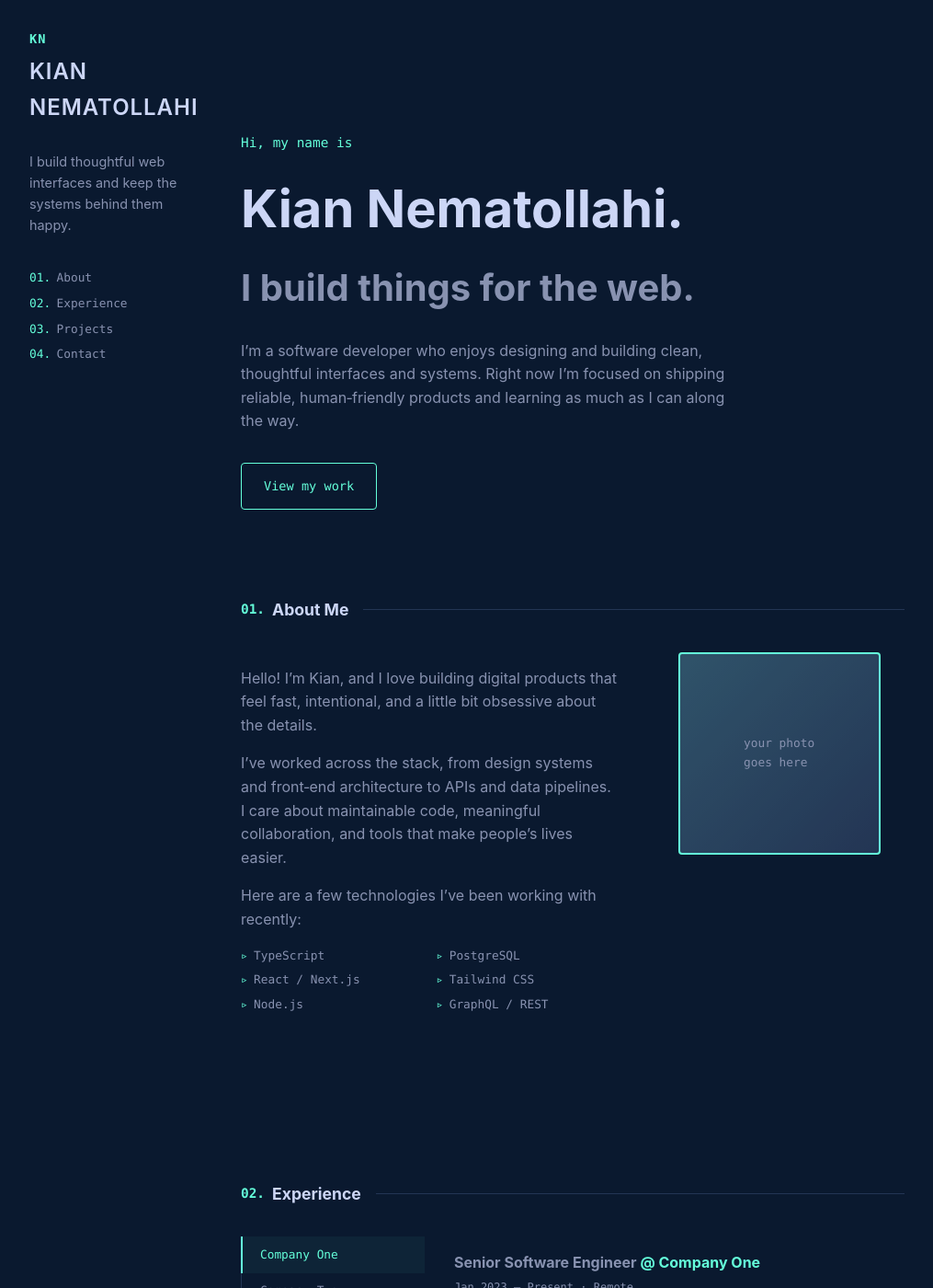
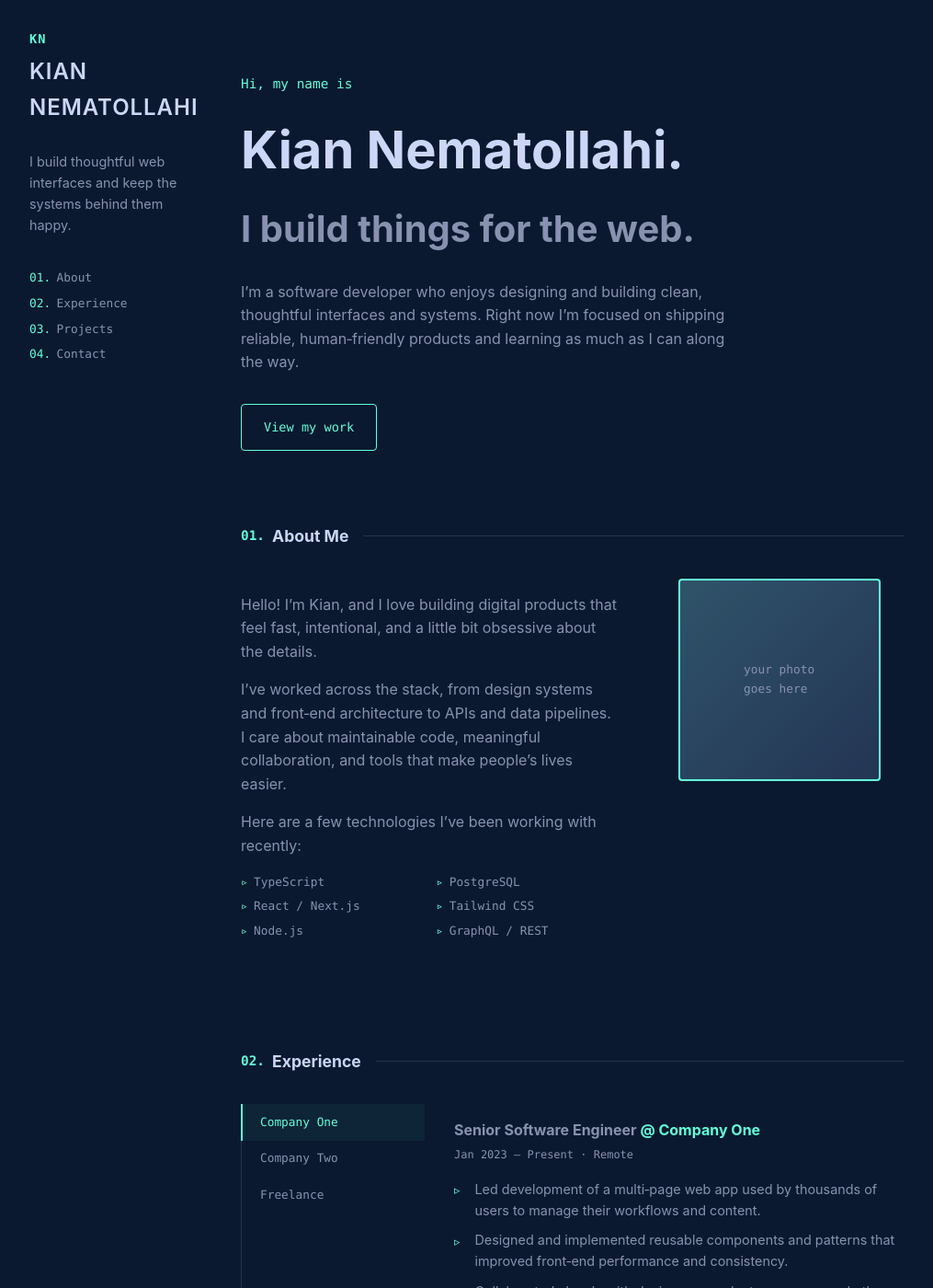
Before and after one commit to nemat777/nemat777.github.io, a Jekyll site: the page testing.html, which Jekyll copies as it is, in a window 1280 px wide and 1400 px high. Shown: the whole window at 92% size, without its empty margins (132-1147 px from the left). Built offline with Jekyll 4.4.1, drawn with Linux system fonts in a browser that asks for light colours.

Commit message:
Update testing.html

```diff
--- a/testing.html
+++ b/testing.html
@@ -122,7 +122,7 @@
     }
 
     section {
-      padding: 5rem 0;
+      padding: 3rem 0;
     }
 
     /* Section titles */
@@ -155,8 +155,8 @@
     /* Hero */
 
     .hero {
-      padding-top: 2rem;
-      padding-bottom: 5rem;
+      padding-top: 0;
+      padding-bottom: 4rem;
     }
 
     .hero-subtitle {
```
